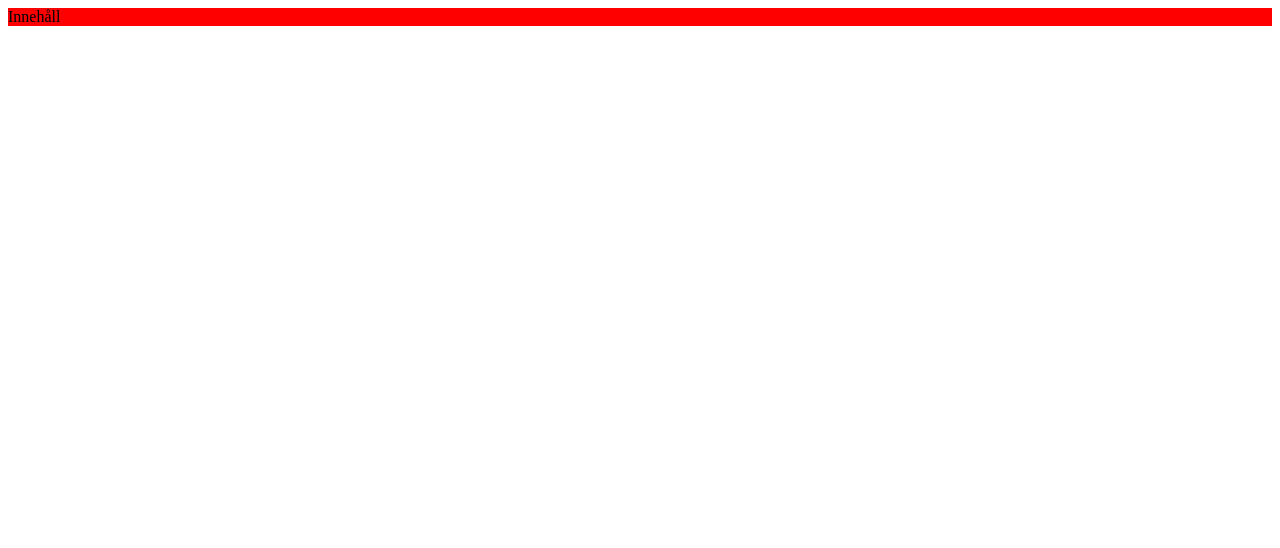
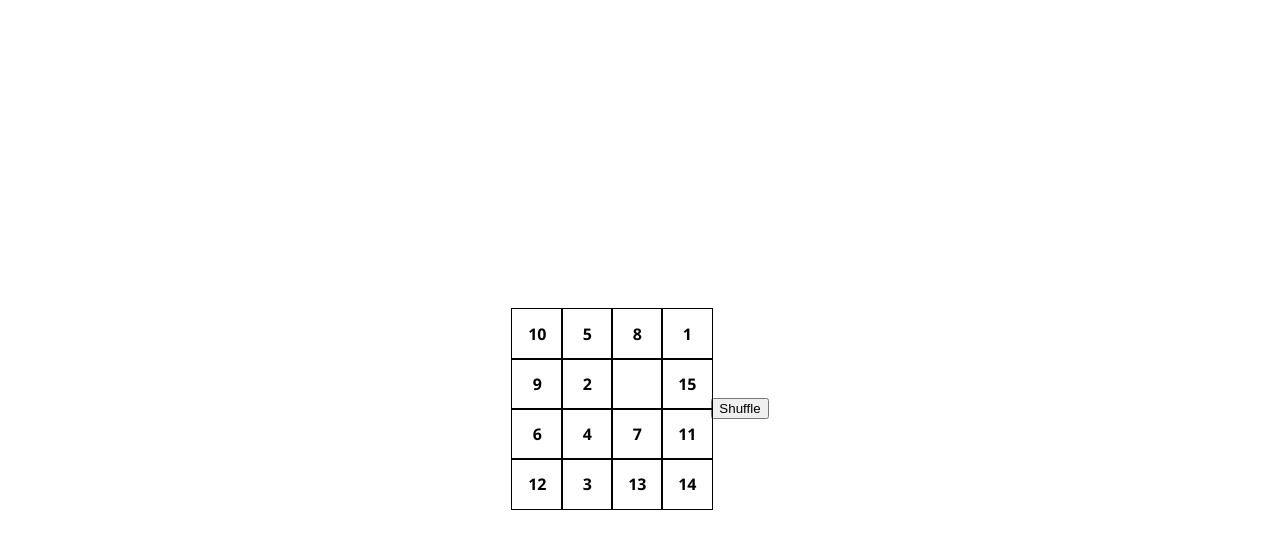
Before and after one commit to Hallonanton/react-puzzle, a Next.js app: page / in a window 1280 px wide. Shown: the top 548 px of the page. Built offline with nearby package versions, Linux system fonts and the light colour scheme.

Commit message:
DEV: Basic functions completed

```diff
--- /dev/null
+++ b/components/Puzzle.js
@@ -0,0 +1,174 @@
+import React, { Component, Fragment } from 'react'
+import styled from '@emotion/styled'
+
+/*==============================================================================
+  # Styles
+==============================================================================*/
+
+const PuzzleBody = styled('div')`
+  position: relative;
+`
+
+const PuzzlePiece = styled('div')`
+  position: absolute;
+  display: flex;
+  justify-content: center;
+  align-items: center;
+  width: 50px;
+  height: 50px;
+  border: 1px solid black;
+  font-weight: 700;
+`
+
+
+/*==============================================================================
+  # Componet
+==============================================================================*/
+
+class Puzzle extends Component {
+
+  componentDidMount() {
+    this.createPices()
+  }
+
+  state = {
+    rows: 4,
+    columns: 4,
+    pieces: [],
+    emptyPiece: null
+  }
+
+  createPices = () => {
+    const { rows, columns } = this.state
+    const totalPices = rows*columns
+    let pieces = []
+
+    // Set text and value for each piece
+    for ( let i = 0; i < totalPices; i++ ) {
+      const empty = i === totalPices-1
+      pieces[i] = {
+        value: i+1,
+        text: empty ? "" : i+1
+      }
+    }
+
+    // Save the pieces and shuffle them
+    this.setState({
+      pieces: pieces,
+      emptyPiece: pieces[totalPices-1]
+    }, () => this.shufflePieces())
+  }
+
+  switchPlace = (item, emptyPiece) => {
+    const { pieces } = this.state
+    let itemIndex = null
+    let emptyIndex = null
+
+    pieces.forEach((piece, i) => {
+      if ( piece.text === item.text ) {
+        itemIndex = i
+      } else if ( piece.text === emptyPiece.text ) {
+        emptyIndex = i
+      }
+    })
+
+    let updatedPieces = pieces
+    let updatedEmptyPiece = Object.assign(emptyPiece, this.getPosition(itemIndex))
+    updatedPieces[itemIndex] = updatedEmptyPiece
+    updatedPieces[emptyIndex] = Object.assign(item, this.getPosition(emptyIndex))
+
+    this.setState({
+      pieces: updatedPieces,
+      emptyPiece: updatedEmptyPiece
+    })
+  }
+
+
+  /*
+   * Event handlers
+   */
+
+  shufflePieces = () => {
+    const { pieces } = this.state
+    let shuffledPices = this.shuffleArray(pieces)
+
+    // Make sure that the shuffled array is not the correct solution
+    while ( this.checkCorrectOrder(shuffledPices) ) {
+      shuffledPices = this.shuffleArray(pieces)
+    }
+
+    // Save position to each piece, this will be used to calculate if the piece is neighbouring the empty piece
+    shuffledPices = shuffledPices.map((piece, i) => Object.assign(piece, this.getPosition(i)))
+
+    this.setState({
+      pieces: shuffledPices,
+      emptyPiece: shuffledPices[shuffledPices.map(piece => piece.text).indexOf('')]
+    })
+  }
+
+  handlePieceClick = item => {
+    let { emptyPiece } = this.state
+
+    if ( this.areNeighbours(item, emptyPiece) ) {
+      this.switchPlace(item, emptyPiece)
+    }
+  }
+
+  /*
+   * Helper functions
+   */
+
+  areNeighbours = (item1, item2) => {
+    const neighboursX = Math.abs(item1.col - item2.col) === 1 && item1.row === item2.row
+    const neighboursY = Math.abs(item1.row - item2.row) === 1 && item1.col === item2.col
+    return neighboursX || neighboursY
+  }
+
+  getPosition = i => {
+    const { rows, columns} = this.state
+    return {
+      row: Math.ceil( (i+1)*(1/rows) ) - 1,
+      col: i - (columns * Math.floor( i*(1/columns) ) )
+    }
+  }
+
+  shuffleArray = array => array.sort(() => Math.random() - 0.5)
+
+  checkCorrectOrder = pieces => pieces.every((piece, i) => piece.value === i+1)
+
+
+  /*
+   * Render
+   */
+
+  render () {
+
+    const { rows, columns, pieces } = this.state
+
+    return (
+      <Fragment>
+        <PuzzleBody style={{
+          height: `${rows*50}px`,
+          width: `${columns*50}px`
+        }}>
+          {pieces && pieces.map((item, i) => (
+              <PuzzlePiece
+                key={item.value}
+                style={{
+                  top: `${item.row*50}px`,
+                  left: `${item.col*50}px`
+                }}
+                onClick={() => this.handlePieceClick(item)}
+              >
+                {item.text}
+              </PuzzlePiece>
+            )
+          )}
+        </PuzzleBody>
+        <button onClick={this.shufflePieces}>Shuffle</button>
+      </Fragment>
+    )
+  }
+}
+
+export default Puzzle
--- a/layout/Layout.js
+++ b/layout/Layout.js
@@ -6,7 +6,11 @@ import PageHead from './PageHead'
 ==============================================================================*/
 
 const Wrapper = styled('div')`
-	background: red;
+  display: flex;
+  justify-content: center;
+  align-items: center;
+	width: 100%;
+  min-height: 100vh;
 `
 
 /*==============================================================================
@@ -19,6 +23,11 @@ const Layout = ({ children }) => (
     <Wrapper>
     	{children}
     </Wrapper>
+    <style global jsx>{`
+      body {
+        font-family: 'Open Sans', sans-serif;
+      }
+    `}</style>
   </main>
 )
 
--- a/layout/PageHead.js
+++ b/layout/PageHead.js
@@ -4,6 +4,7 @@ const PageHead = () => (
   <Head>
     <title>Grebban Puzzle App | Anton Pedersen</title>
     <link rel="icon" href="/favicon.ico" />
+    <link href="https://fonts.googleapis.com/css2?family=Open+Sans:wght@400;700&display=swap" rel="stylesheet" />
   </Head>
 )
 
--- a/pages/index.js
+++ b/pages/index.js
@@ -1,25 +1,10 @@
-import styled from '@emotion/styled'
 import Layout from '../layout/Layout'
-
-/*==============================================================================
-  # Styles
-==============================================================================*/
-
-const Test = styled('div')`
-
-`
-
-
-/*==============================================================================
-  # Component
-==============================================================================*/
+import Puzzle from '../components/Puzzle'
 
 export default function Home() {
   return (
     <Layout>
-      <Test>
-        Innehåll
-      </Test>
+      <Puzzle />
     </Layout>
   )
 }
```
